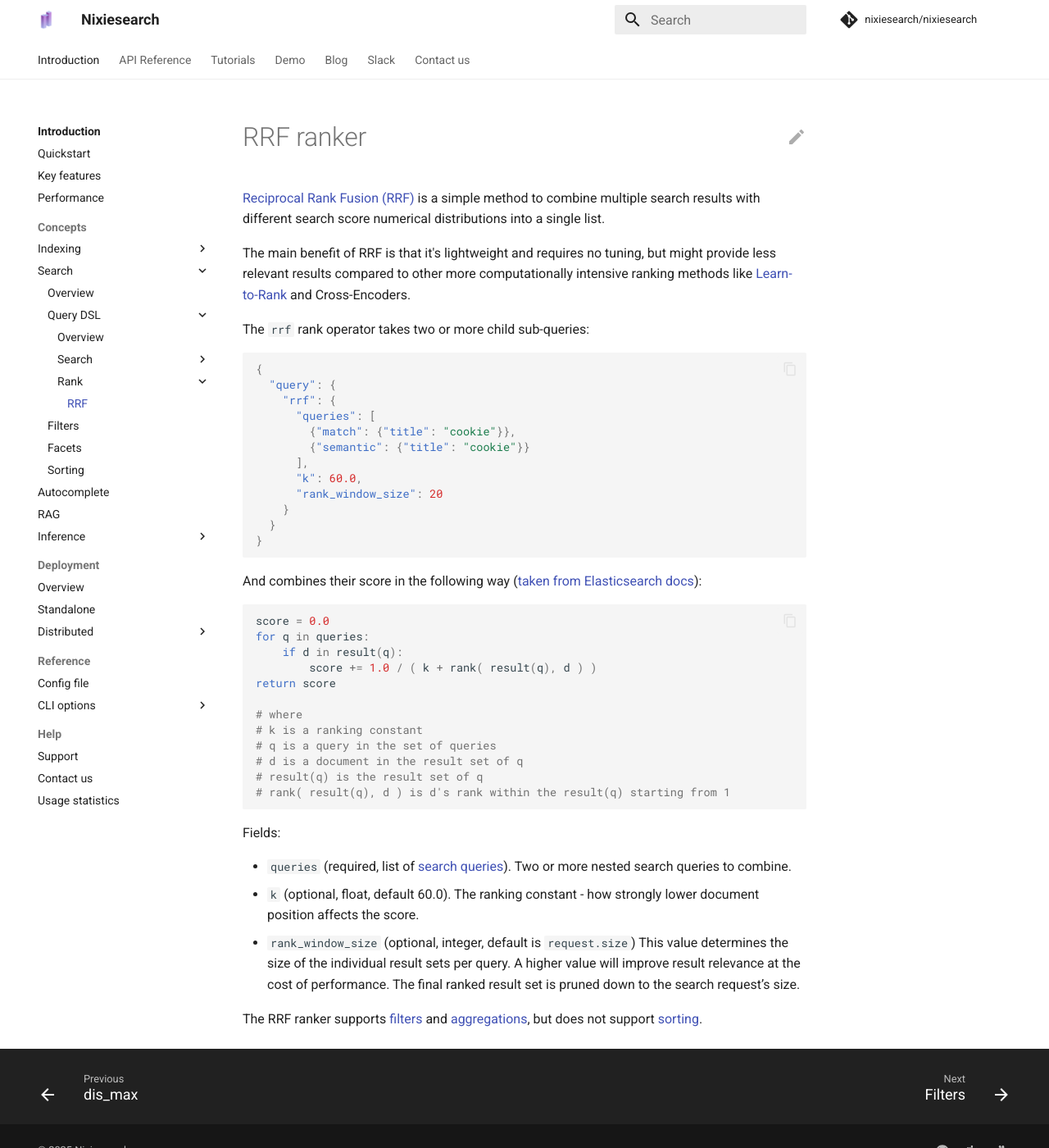
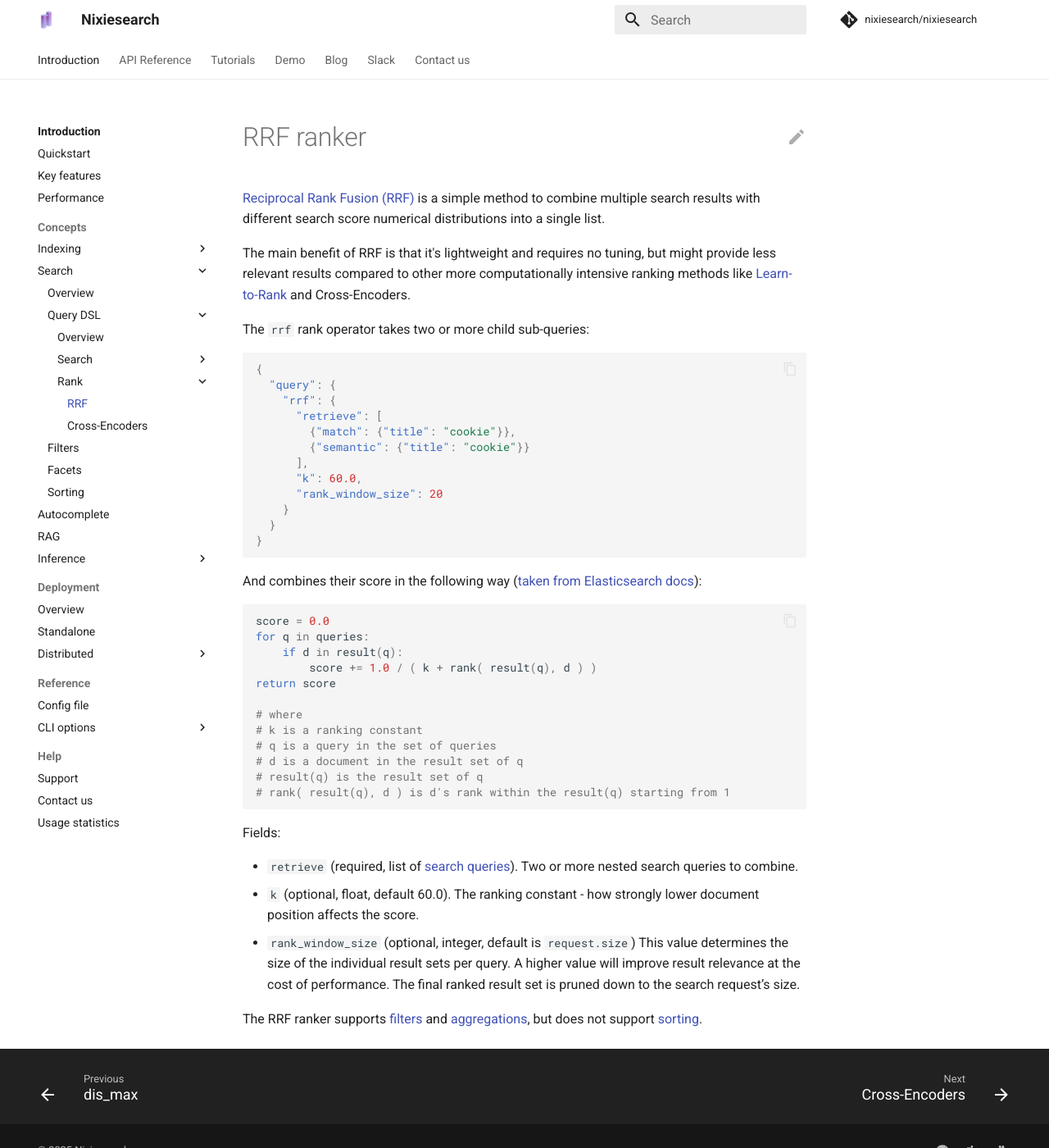
Before and after one commit to nixiesearch/nixiesearch, an MkDocs documentation site: the page built from docs/docs/features/search/query/rank/rrf.md, in a window 1280 px wide and 1400 px high. Shown: the whole window at 82% size. Built offline with MkDocs 1.6.1 and Material for MkDocs 9.7.7, drawn with Linux system fonts in a browser that asks for light colours; comment, search, counter and statistics services are not loaded.

Commit message:
add CE query

```diff
--- a/docs/docs/features/search/query/rank/rrf.md
+++ b/docs/docs/features/search/query/rank/rrf.md
@@ -10,7 +10,7 @@ The `rrf` rank operator takes two or more child sub-queries:
 {
   "query": {
     "rrf": {
-      "queries": [
+      "retrieve": [
         {"match": {"title": "cookie"}},
         {"semantic": {"title": "cookie"}}
       ],
@@ -40,7 +40,7 @@ return score
 
 Fields:
 
-* `queries` (required, list of [search queries](../overview.md#search-operators)). Two or more nested search queries to combine.
+* `retrieve` (required, list of [search queries](../overview.md#search-operators)). Two or more nested search queries to combine.
 * `k` (optional, float, default 60.0). The ranking constant - how strongly lower document position affects the score.
 * `rank_window_size` (optional, integer, default is `request.size`) This value determines the size of the individual result sets per query. A higher value will improve result relevance at the cost of performance. The final ranked result set is pruned down to the search request’s size.
 
--- a/docs/mkdocs.yml
+++ b/docs/mkdocs.yml
@@ -149,6 +149,7 @@ nav:
                 - dis_max: features/search/query/retrieve/dis_max.md
             - Rank:
                 - RRF: features/search/query/rank/rrf.md
+                - Cross-Encoders: features/search/query/rank/ce.md
           - Filters: features/search/filter.md
           - Facets: features/search/facet.md
           - Sorting: features/search/sort.md
```
Also changed, not shown: docs/docs/features/search/query/rank/ce.md (added, +1 -0 lines), 16 other files.
